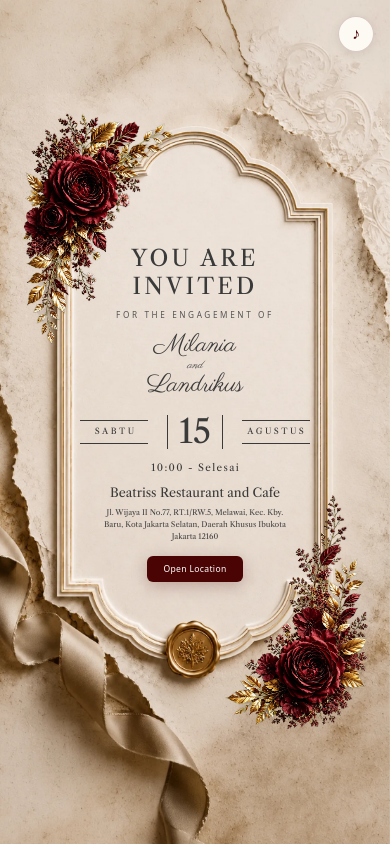
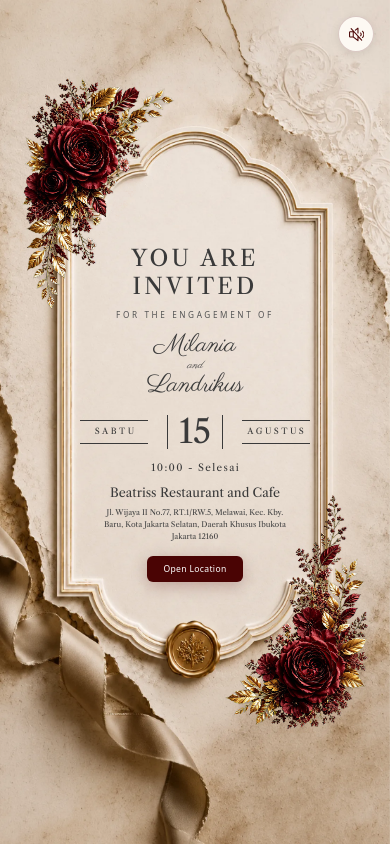
Before and after one commit to alansory/landrik, a Next.js app: page /invitation in a window 390 px wide. Built offline with nearby package versions, Linux system fonts and the light colour scheme.

Commit message:
fix play music on iphone

```diff
--- a/app/globals.css
+++ b/app/globals.css
@@ -291,11 +291,15 @@ body {
 
 .music-player {
   position: fixed;
-  width: 0;
-  height: 0;
+  left: 0;
+  bottom: 0;
+  width: 1px;
+  height: 1px;
+  border: 0;
+  opacity: 0.01;
   overflow: hidden;
   pointer-events: none;
-  opacity: 0;
+  z-index: -1;
 }
 
 .music-toggle {
@@ -303,17 +307,23 @@ body {
   top: 1rem;
   right: 1rem;
   z-index: 20;
+  display: inline-flex;
+  align-items: center;
+  justify-content: center;
   width: 2.25rem;
   height: 2.25rem;
   border: 1px solid rgba(74, 4, 4, 0.2);
   border-radius: 50%;
   background: rgba(255, 252, 247, 0.92);
   color: #4a0404;
-  font-size: 1rem;
-  line-height: 1;
   cursor: pointer;
   box-shadow: 0 2px 10px rgba(0, 0, 0, 0.08);
   transition: background-color 0.2s ease, transform 0.15s ease;
+}
+
+.music-toggle__icon {
+  width: 1.05rem;
+  height: 1.05rem;
 }
 
 .music-toggle:hover {
@@ -439,9 +449,9 @@ html.immersive-invitation .detail {
 }
 
 .detail__roses--top-left {
-  top: 17%;
+  top: 14%;
   left: 10%;
-  transform: translate(-12%, -12%);
+  transform: translate(-12%, -16%);
   width: min(42vw, 210px) !important;
 }
 
@@ -609,12 +619,12 @@ html.immersive-invitation .detail {
 @keyframes detail-rose-enter-top-left {
   from {
     opacity: 0;
-    transform: translate(-12%, -12%) scale(0.72);
+    transform: translate(-12%, -16%) scale(0.72);
   }
 
   to {
     opacity: 1;
-    transform: translate(-12%, -12%) scale(1);
+    transform: translate(-12%, -16%) scale(1);
   }
 }
 
@@ -697,7 +707,7 @@ html.immersive-invitation .detail {
   }
 
   .detail--enter .detail__roses--top-left {
-    transform: translate(-12%, -12%);
+    transform: translate(-12%, -16%);
   }
 
   .detail--enter .detail__roses--bottom-right {
@@ -712,7 +722,7 @@ html.immersive-invitation .detail {
   }
 
   .detail__roses--top-left {
-    top: 16%;
+    top: 13%;
     left: 11%;
   }
 
@@ -735,7 +745,7 @@ html.immersive-invitation .detail {
   }
 
   .detail__roses--top-left {
-    top: 17%;
+    top: 14%;
     left: 10%;
   }
 
--- a/components/MusicProvider.tsx
+++ b/components/MusicProvider.tsx
@@ -10,8 +10,9 @@ import {
   type ReactNode,
 } from "react";
 import { usePathname } from "next/navigation";
+import { SpeakerSimpleHigh, SpeakerSlash } from "@phosphor-icons/react";
 
-const VIDEO_ID = "_QWZQh0YYWA";
+const VIDEO_ID = "TSkBIOEq2AA";
 export const MUSIC_KEY = "landrik-music";
 
 function buildEmbedUrl() {
@@ -25,9 +26,15 @@ function buildEmbedUrl() {
     modestbranding: "1",
     playsinline: "1",
     rel: "0",
+    enablejsapi: "1",
+    mute: "0",
   });
 
-  return `https://www.youtube.com/embed/${VIDEO_ID}?${params.toString()}`;
+  if (typeof window !== "undefined") {
+    params.set("origin", window.location.origin);
+  }
+
+  return `https://www.youtube-nocookie.com/embed/${VIDEO_ID}?${params.toString()}`;
 }
 
 type MusicContextValue = {
@@ -59,7 +66,11 @@ export default function MusicProvider({ children }: MusicProviderProps) {
     const iframe = iframeRef.current;
     if (!iframe) return;
 
-    iframe.src = buildEmbedUrl();
+    const nextSrc = buildEmbedUrl();
+    if (iframe.src !== nextSrc) {
+      iframe.src = nextSrc;
+    }
+
     setPlaying(true);
   }, []);
 
@@ -104,15 +115,23 @@ export default function MusicProvider({ children }: MusicProviderProps) {
         ref={iframeRef}
         className="music-player"
         title="Background music"
-        allow="autoplay; encrypted-media"
+        allow="autoplay; encrypted-media; fullscreen; picture-in-picture"
       />
       <button
         type="button"
         className="music-toggle"
         onClick={toggle}
-        aria-label={playing ? "Pause music" : "Play music"}
+        aria-label={playing ? "Stop music" : "Play music"}
       >
-        {playing ? "♫" : "♪"}
+        {playing ? (
+          <SpeakerSimpleHigh
+            className="music-toggle__icon"
+            size={18}
+            weight="regular"
+          />
+        ) : (
+          <SpeakerSlash className="music-toggle__icon" size={18} weight="regular" />
+        )}
       </button>
     </MusicContext.Provider>
   );
--- a/components/OpenInvitationLink.tsx
+++ b/components/OpenInvitationLink.tsx
@@ -9,10 +9,10 @@ export default function OpenInvitationLink() {
   const searchParams = useSearchParams();
   const { playOnOpen } = useMusic();
 
-  const handleClick = async (event: React.MouseEvent<HTMLButtonElement>) => {
+  const handleClick = (event: React.MouseEvent<HTMLButtonElement>) => {
     event.preventDefault();
     playOnOpen();
-    await enterInvitationFullscreen();
+    void enterInvitationFullscreen();
 
     const query = searchParams.toString();
     router.push(query ? `/invitation?${query}` : "/invitation");
--- a/package.json
+++ b/package.json
@@ -9,6 +9,7 @@
     "lint": "next lint"
   },
   "dependencies": {
+    "@phosphor-icons/react": "^2.1.10",
     "next": "^15.3.3",
     "react": "^19.1.0",
     "react-dom": "^19.1.0"
```
Also changed, not shown: 1 other file (tests, documents, lock files or other folders).
